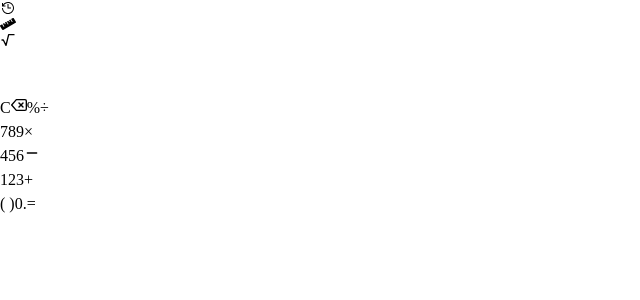
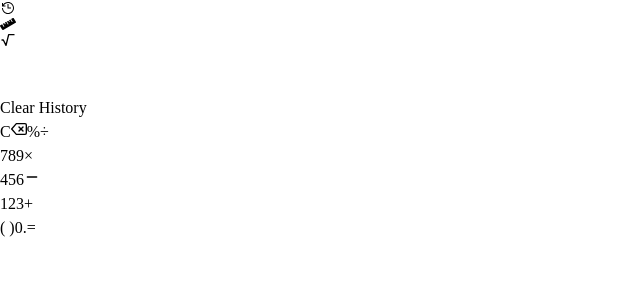
Before and after one commit to AaserEslam/React-Smart-Scientific-Calculator, a React (Vite) app in the folder Calculator/: page / in a window 1280 px wide. Shown: the top 300 px of the page, without its empty margins (0-640 px from the left). Built offline with nearby package versions, Linux system fonts and the light colour scheme.

Commit message:
Styled The History List

```diff
--- a/Calculator/src/Components/Buttons.jsx
+++ b/Calculator/src/Components/Buttons.jsx
@@ -76,6 +76,16 @@ const Buttons = () => {
     }
   };
 
+  const clearHistory = () => {
+    setResultList([])
+  }
+
+  const addResultFromHistory = (view) => {
+    setInputBox(view);
+    setResultBox('')
+    setIsPressed(false)
+  }
+
   useEffect(() => {
     calcResult();
   }, [inputBox]);
@@ -84,24 +94,27 @@ const Buttons = () => {
     localStorage.setItem("results", JSON.stringify(resultList));
   });
 
-
   return (
     <div>
       <div className="text-white font-semibold text-3xl h-80 mt-2 relative">
         {/* History List */}
-        {isPressed && resultList != [] ? (
-          <div className="bg-amber-500 absolute left-0 w-66 h-84 rounded-bl-2xl overflow-y-auto text-right transition-all duration-300 ease-in-out">
-            <ul>
+        {
+          <div className={`bg-[#010101]  absolute -left-67 ${isPressed && resultList.length > 0? 'left-0' : ''} opacity-100 ${isPressed? 'opacity-0' : ''} w-66 h-84 rounded-bl-2xl text-right transition-all duration-300 ease-in-out border-r-2 border-white/50`}>
+            <ul
+              className="p-2 h-65 overflow-y-auto [&::-webkit-scrollbar]:w-2 [&::-webkit-scrollbar-track]:bg-transparent [&::-webkit-scrollbar-thumb]:bg-[#696970] [&::-webkit-scrollbar-thumb]:rounded-full "
+            >
               {resultList.map((r, index) => (
-                <li className="text-white" key={index}>
+                <li onClick={() => addResultFromHistory(r)} className="text-white text-2xl cursor-pointer  my-2 p-2" key={index}>
                   {r}
                 </li>
               ))}
             </ul>
-          </div>
-        ) : (
-          ""
-        )}
+            <div className="rounded-bl-2xl flex items-center justify-center py-2">
+              <button onClick={() => clearHistory()} className="bg-[#696970] py-3 px-6 rounded-full my-2 text-sm w-40 cursor-pointer hover:scale-105 transition-all duration-400 active:scale-95">
+                Clear History
+              </button>
+            </div>
+          </div>}
         <div className="w-80 mx-auto mt-3 h-14 grid grid-cols-4 gap-6">
           <button
             onClick={() => resetBtn()}
--- a/Calculator/src/Components/Calculator.jsx
+++ b/Calculator/src/Components/Calculator.jsx
@@ -25,7 +25,7 @@ const Calculator = () => {
       }}
     >
       <div>
-        <div className="bg-[#010101] border-white/60 border-2 shadow-[0_0_35px_5px] rounded-2xl h-140 w-90 py-5">
+        <div className="bg-[#010101] border-white/60 overflow-hidden border-2 shadow-[0_0_35px_5px] rounded-2xl h-140 w-90 py-5">
           <div className="mb-3">
             <div className="text-white">
               <Icons />
--- a/Calculator/src/Components/Icons.jsx
+++ b/Calculator/src/Components/Icons.jsx
@@ -6,7 +6,7 @@ import { CalculatorContext } from './CalculatorContext';
 
 const Icons = () => {
 
-    const {isPressed, setIsPressed} = useContext(CalculatorContext);
+    const {isPressed, setIsPressed , resultList, setResultList} = useContext(CalculatorContext);
 
     const handleHistoryClick = () => {
         setIsPressed(!isPressed);
@@ -16,7 +16,7 @@ const Icons = () => {
   return (
     <div className='px-5'>
         <div className='flex items-center justify-between'>
-            <LiaHistorySolid onClick={() => handleHistoryClick()} className='text-2xl cursor-pointer transition-all duration-300 hover:scale-120'/>
+            <LiaHistorySolid onClick={() => handleHistoryClick()} className={`${resultList.length > 0 ? 'text-white' : 'text-gray-100/50'} text-2xl cursor-pointer transition-all duration-300 hover:scale-120`}/>
             <div className='flex items-center gap-4'>
                 <FaRuler  className='text-2xl cursor-pointer transition-all duration-300 hover:scale-120'/>
                 <TbSquareRoot  className='text-2xl cursor-pointer transition-all duration-300 hover:scale-120'/>
```
